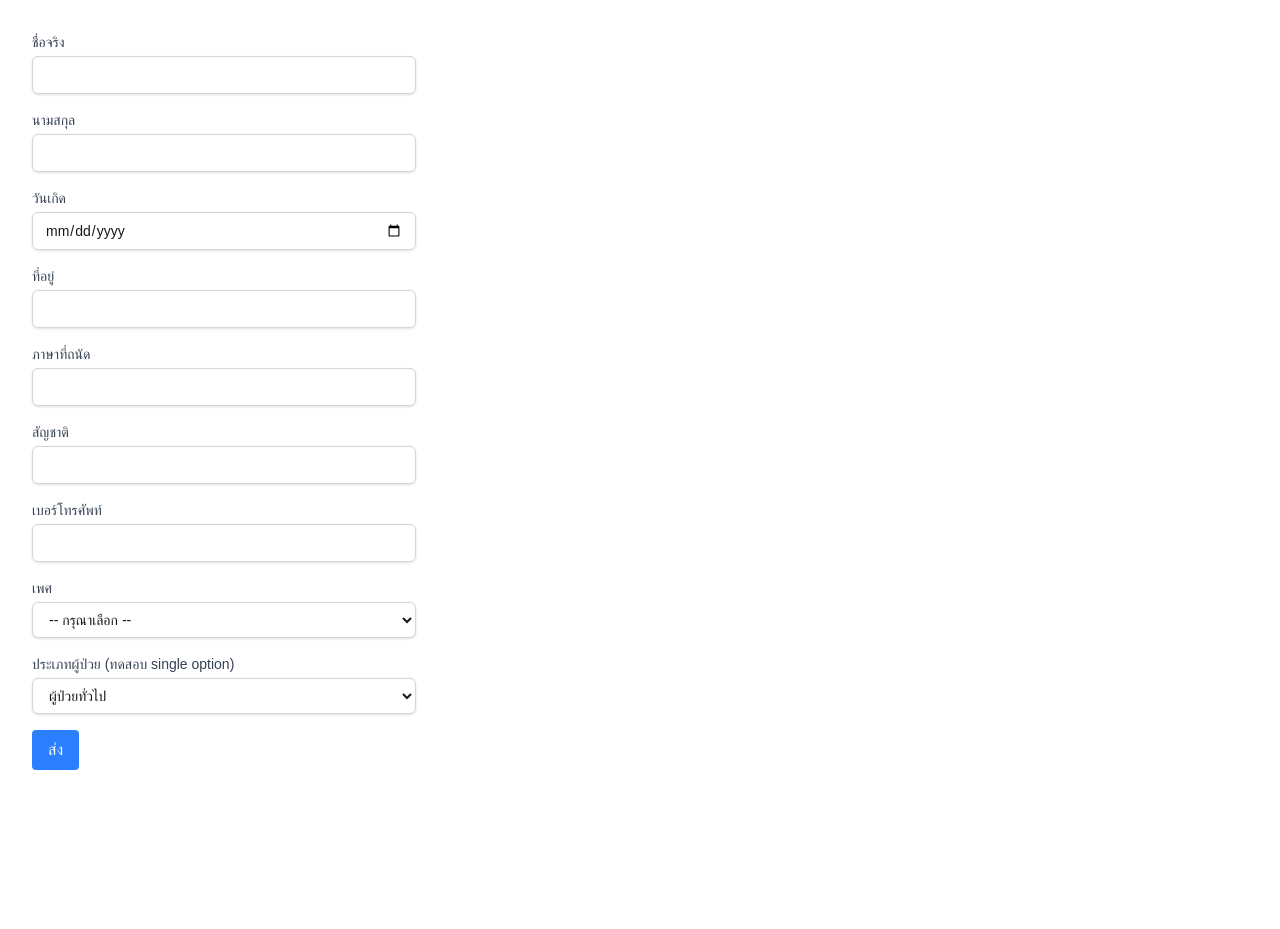
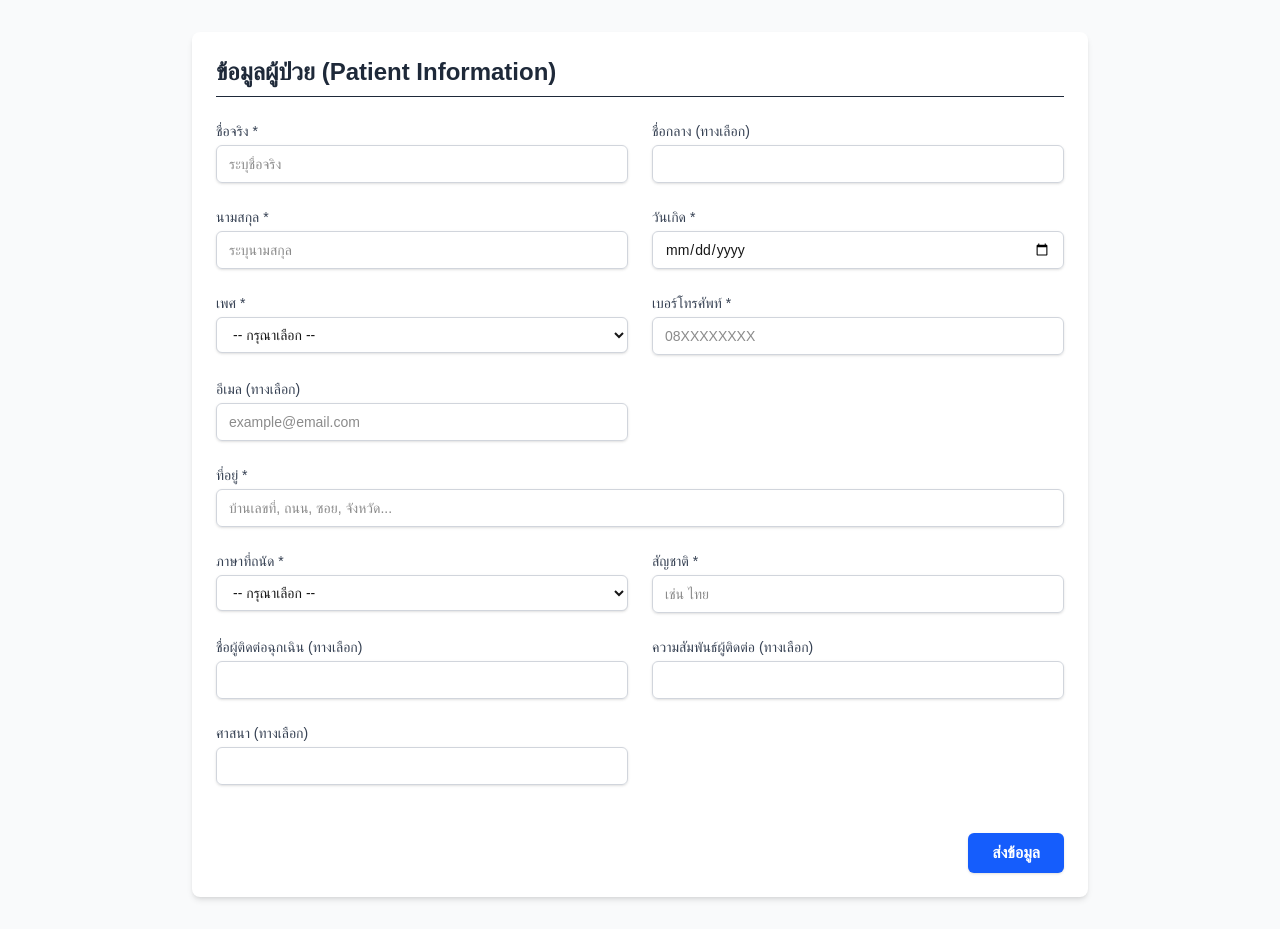
Before and after one commit to Passon182546/agnos-assignment, a Next.js app: page / in a window 1280 px wide. Before the commit the page ends 802 px from the top, so only its background shows below. Built offline with nearby package versions, Linux system fonts and the light colour scheme.

Commit message:
add PatientForm component integrating InputField and SelectField

```diff
--- a/src/app/page.tsx
+++ b/src/app/page.tsx
@@ -1,97 +1,10 @@
 "use client";
-import { useForm } from "react-hook-form";
-import { zodResolver } from "@hookform/resolvers/zod";
-import { patientFormSchema, PatientFormData } from "@/lib/validations";
-import InputField from "@/components/form/InputField";
-import SelectField from "@/components/form/SelectField";
+import PatientForm from "@/components/form/PatientForm";
 
 export default function TestFormPage() {
-  const {
-    register,
-    handleSubmit,
-    setValue,
-    formState: { errors },
-  } = useForm<PatientFormData>({
-    resolver: zodResolver(patientFormSchema),
-  });
-
-  console.log("current errors:", errors);
-
-  const onSubmit = (data: PatientFormData) => {
-    console.log("ข้อมูลที่ได้:", data);
-  };
-
   return (
-    <form onSubmit={handleSubmit(onSubmit)} className="p-8 max-w-md">
-      <InputField
-        label="ชื่อจริง"
-        name="firstName"
-        register={register}
-        error={errors.firstName}
-      />
-      <InputField
-        label="นามสกุล"
-        name="lastName"
-        register={register}
-        error={errors.lastName}
-      />
-      <InputField
-        label="วันเกิด"
-        name="dateOfBirth"
-        type="date"
-        register={register}
-        error={errors.dateOfBirth}
-      />
-      <InputField
-        label="ที่อยู่"
-        name="address"
-        register={register}
-        error={errors.address}
-      />
-      <InputField
-        label="ภาษาที่ถนัด"
-        name="preferredLanguage"
-        register={register}
-        error={errors.preferredLanguage}
-      />
-      <InputField
-        label="สัญชาติ"
-        name="nationality"
-        register={register}
-        error={errors.nationality}
-      />
-      <InputField
-        label="เบอร์โทรศัพท์"
-        name="phoneNumber"
-        register={register}
-        error={errors.phoneNumber}
-      />
-      <SelectField
-        label="เพศ"
-        name="gender"
-        register={register}
-        setValue={setValue}
-        error={errors.gender}
-        options={[
-          { value: "M", label: "ชาย" },
-          { value: "F", label: "หญิง" },
-          { value: "Other", label: "อื่นๆ" },
-        ]}
-      />
-      {/* ทดสอบ auto-select เมื่อมีตัวเลือกเดียว */}
-      <SelectField
-        label="ประเภทผู้ป่วย (ทดสอบ single option)"
-        name="patientType"
-        register={register}
-        setValue={setValue}
-        options={[{ value: "general", label: "ผู้ป่วยทั่วไป" }]}
-      />
-      <button
-        type="submit"
-        className="px-4 py-2 bg-blue-500 text-white rounded"
-      >
-        ส่ง
-      </button>
-    </form>
+    <div className="min-h-screen bg-gray-50 py-8">
+      <PatientForm />
+    </div>
   );
 }
--- /dev/null
+++ b/src/components/form/PatientForm.tsx
@@ -0,0 +1,92 @@
+'use client';
+
+import React from 'react';
+import { useForm } from 'react-hook-form';
+import { zodResolver } from '@hookform/resolvers/zod';
+import { patientFormSchema, PatientFormData } from '@/lib/validations';
+import InputField from './InputField';
+import SelectField from './SelectField';
+
+const PatientForm: React.FC = () => {
+  // ผูก Zod Schema เข้ากับ React Hook Form
+  const {
+    register,
+    handleSubmit,
+    setValue,
+    formState: { errors },
+  } = useForm<PatientFormData>({
+    resolver: zodResolver(patientFormSchema),
+    mode: 'onChange', // ตรวจสอบ Validation ทันทีที่มีการพิมพ์หรือเปลี่ยนค่า
+  });
+
+  // ฟังก์ชันจัดการเมื่อกด Submit
+  const onSubmit = (data: PatientFormData) => {
+    console.log('Form Submitted:', data);
+    alert('ตรวจสอบข้อมูลถูกต้อง (เดี๋ยวเราจะเชื่อมระบบ Real-time ในภายหลัง)');
+  };
+
+  return (
+    <form onSubmit={handleSubmit(onSubmit)} className="max-w-4xl mx-auto p-6 bg-white rounded-lg shadow-md">
+      <h2 className="text-2xl font-bold mb-6 text-gray-800 border-b pb-2">ข้อมูลผู้ป่วย (Patient Information)</h2>
+
+      {/* จัด Layout แบบ Grid: มือถือ 1 คอลัมน์, จอใหญ่ 2 คอลัมน์ */}
+      <div className="grid grid-cols-1 md:grid-cols-2 gap-x-6 gap-y-2">
+        <InputField label="ชื่อจริง *" name="firstName" register={register} error={errors.firstName} placeholder="ระบุชื่อจริง" />
+        <InputField label="ชื่อกลาง (ทางเลือก)" name="middleName" register={register} error={errors.middleName} />
+        <InputField label="นามสกุล *" name="lastName" register={register} error={errors.lastName} placeholder="ระบุนามสกุล" />
+
+        <InputField label="วันเกิด *" name="dateOfBirth" type="date" register={register} error={errors.dateOfBirth} />
+
+        <SelectField
+          label="เพศ *"
+          name="gender"
+          register={register}
+          setValue={setValue}
+          error={errors.gender}
+          options={[
+            { value: 'male', label: 'ชาย' },
+            { value: 'female', label: 'หญิง' },
+            { value: 'other', label: 'อื่นๆ' }
+          ]}
+        />
+
+        <InputField label="เบอร์โทรศัพท์ *" name="phoneNumber" type="tel" register={register} error={errors.phoneNumber} placeholder="08XXXXXXXX" />
+        <InputField label="อีเมล (ทางเลือก)" name="email" type="email" register={register} error={errors.email} placeholder="example@email.com" />
+
+        {/* ที่อยู่ ใช้พื้นที่เต็ม 2 คอลัมน์บนจอใหญ่ */}
+        <div className="md:col-span-2">
+          <InputField label="ที่อยู่ *" name="address" register={register} error={errors.address} placeholder="บ้านเลขที่, ถนน, ซอย, จังหวัด..." />
+        </div>
+
+        <SelectField
+          label="ภาษาที่ถนัด *"
+          name="preferredLanguage"
+          register={register}
+          setValue={setValue}
+          error={errors.preferredLanguage}
+          options={[
+            { value: 'thai', label: 'ไทย' },
+            { value: 'english', label: 'อังกฤษ' },
+            { value: 'other', label: 'อื่นๆ' }
+          ]}
+        />
+        <InputField label="สัญชาติ *" name="nationality" register={register} error={errors.nationality} placeholder="เช่น ไทย" />
+
+        <InputField label="ชื่อผู้ติดต่อฉุกเฉิน (ทางเลือก)" name="emergencyContactName" register={register} error={errors.emergencyContactName} />
+        <InputField label="ความสัมพันธ์ผู้ติดต่อ (ทางเลือก)" name="emergencyContactRelationship" register={register} error={errors.emergencyContactRelationship} />
+        <InputField label="ศาสนา (ทางเลือก)" name="religion" register={register} error={errors.religion} />
+      </div>
+
+      <div className="mt-8 flex justify-end">
+        <button
+          type="submit"
+          className="px-6 py-2 bg-blue-600 text-white font-semibold rounded-md shadow hover:bg-blue-700 transition-colors focus:outline-none focus:ring-2 focus:ring-blue-500 focus:ring-offset-2"
+        >
+          ส่งข้อมูล
+        </button>
+      </div>
+    </form>
+  );
+};
+
+export default PatientForm;
```
Also changed, not shown: 1 other file (tests, documents, lock files or other folders).
